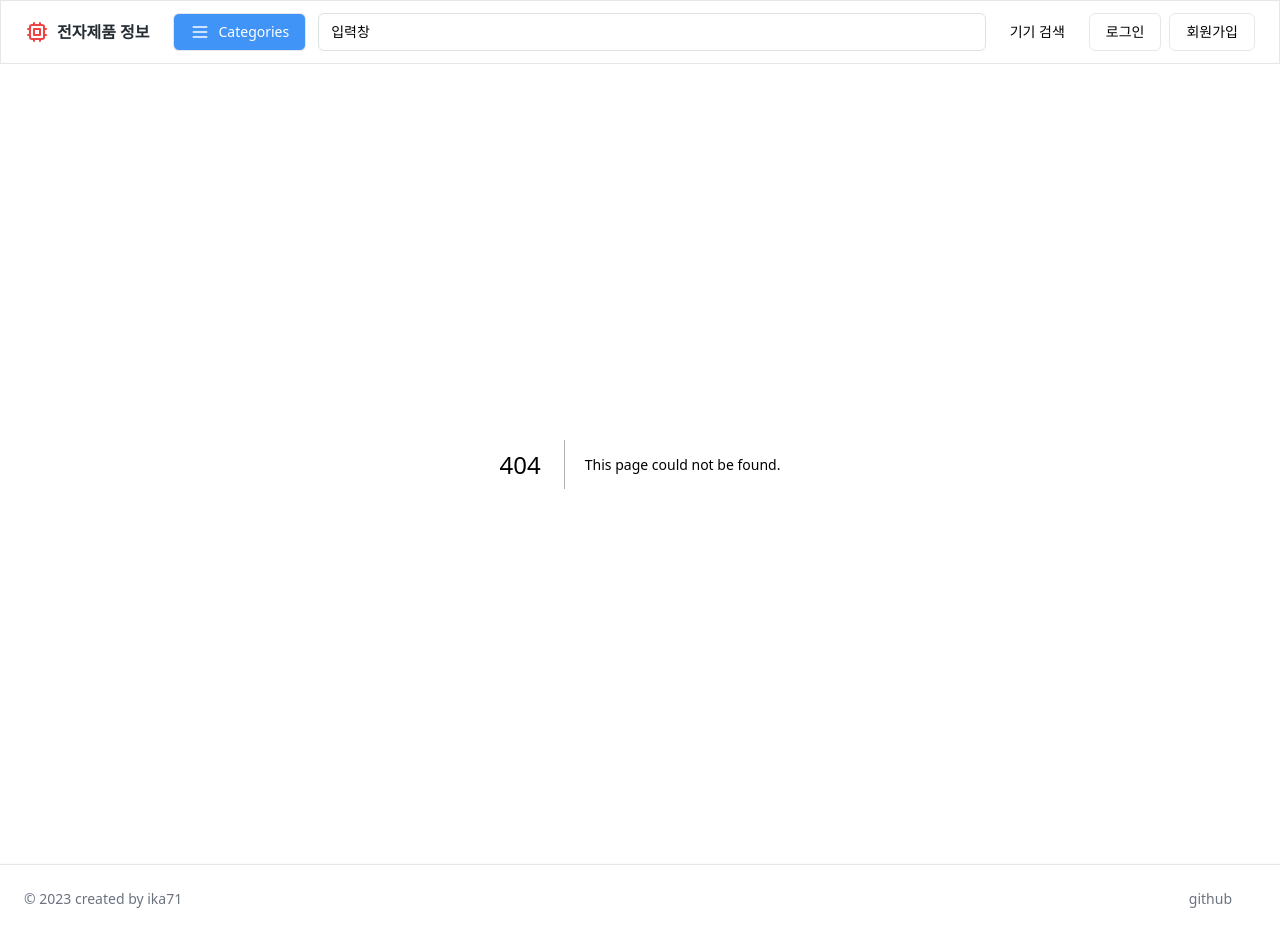
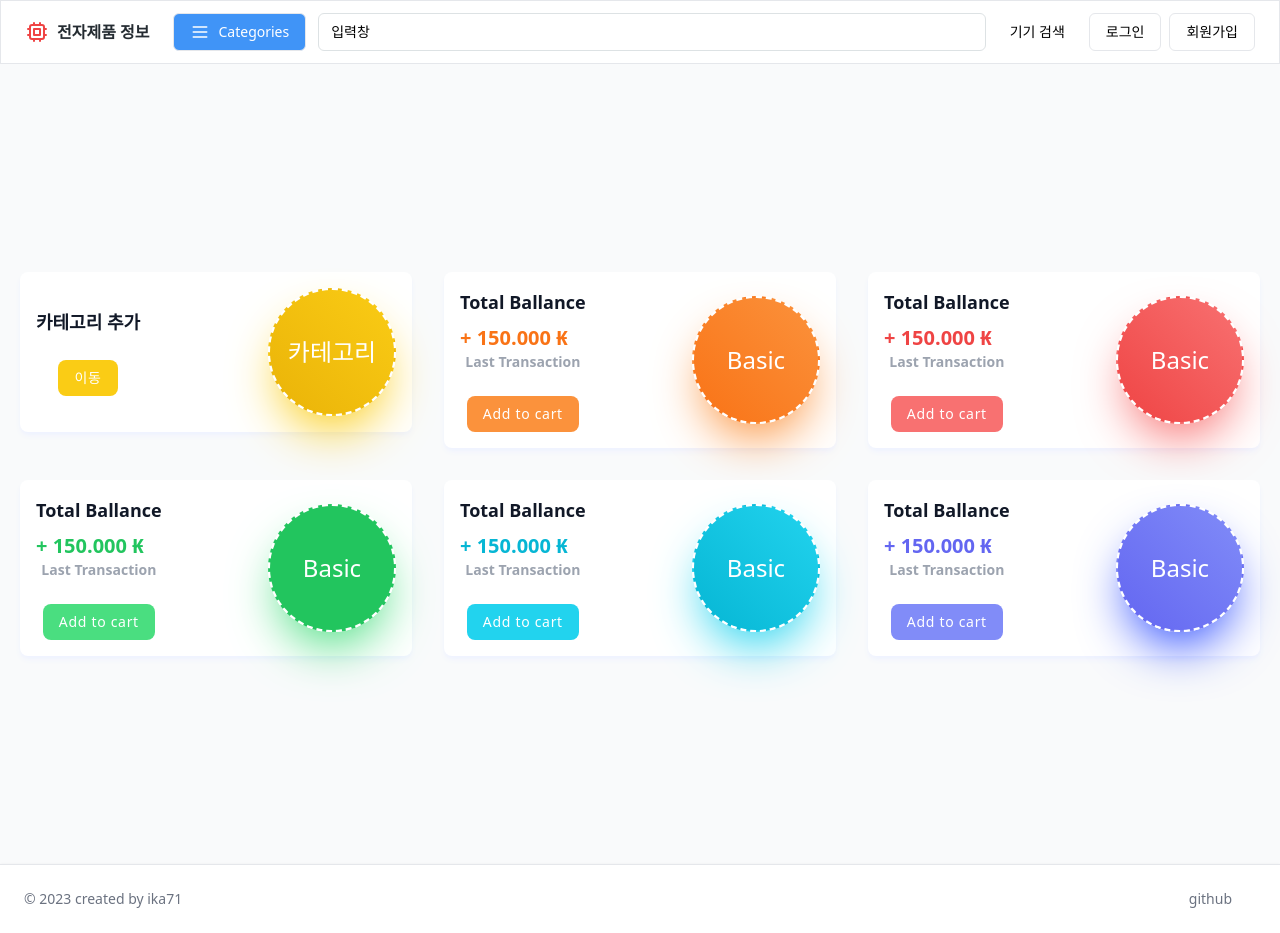
Before and after one commit to ika71/graduation-project-next, a Next.js app: page /admin in a window 1280 px wide. Before the commit this address had no page. Built offline with nearby package versions, Linux system fonts and the light colour scheme.

Commit message:
헤더 어드민 버튼 추가, 어드민 페이지 추가

```diff
--- /dev/null
+++ b/app/admin/page.tsx
@@ -0,0 +1,149 @@
+import Link from "next/link";
+
+const AdminMainPage = () => {
+  return (
+    <section className="text-gray-600 body-font bg-gray-50 h-screen flex justify-center items-center">
+      <div className="container px-5 py-24 mx-auto">
+        <div className="flex flex-wrap -m-4 text-center">
+          <div className="p-4 sm:w-1/2 lg:w-1/3 w-full hover:scale-105 duration-500">
+            <div className=" flex items-center  justify-between p-4  rounded-lg bg-white shadow-indigo-50 shadow-md">
+              <div>
+                <h2 className="text-gray-900 text-lg font-bold">
+                  카테고리 추가
+                </h2>
+                <Link href={"/admin/category"}>
+                  <button className="text-sm mt-6 px-4 py-2 bg-yellow-400 text-white rounded-lg  tracking-wider hover:bg-yellow-300 outline-none">
+                    이동
+                  </button>
+                </Link>
+              </div>
+              <div className="bg-gradient-to-tr from-yellow-500 to-yellow-400 w-32 h-32  rounded-full shadow-2xl shadow-yellow-400 border-white  border-dashed border-2  flex justify-center items-center ">
+                <div>
+                  <h1 className="text-white text-2xl">카테고리</h1>
+                </div>
+              </div>
+            </div>
+          </div>
+          <div className="p-4 sm:w-1/2 lg:w-1/3 w-full hover:scale-105 duration-500">
+            <div className=" flex items-center  justify-between p-4  rounded-lg bg-white shadow-indigo-50 shadow-md">
+              <div>
+                <h2 className="text-gray-900 text-lg font-bold">
+                  Total Ballance
+                </h2>
+                <h3 className="mt-2 text-xl font-bold text-orange-500 text-left">
+                  + 150.000 ₭
+                </h3>
+                <p className="text-sm font-semibold text-gray-400">
+                  Last Transaction
+                </p>
+                <button className="text-sm mt-6 px-4 py-2 bg-orange-400  text-white rounded-lg  tracking-wider hover:bg-orange-500 outline-none">
+                  Add to cart
+                </button>
+              </div>
+              <div className="bg-gradient-to-tr from-orange-500 to-orange-400 w-32 h-32  rounded-full shadow-2xl shadow-orange-400 border-white  border-dashed border-2  flex justify-center items-center ">
+                <div>
+                  <h1 className="text-white text-2xl">Basic</h1>
+                </div>
+              </div>
+            </div>
+          </div>
+          <div className="p-4 sm:w-1/2 lg:w-1/3 w-full hover:scale-105 duration-500">
+            <div className=" flex items-center  justify-between p-4  rounded-lg bg-white shadow-indigo-50 shadow-md">
+              <div>
+                <h2 className="text-gray-900 text-lg font-bold">
+                  Total Ballance
+                </h2>
+                <h3 className="mt-2 text-xl font-bold text-red-500 text-left">
+                  + 150.000 ₭
+                </h3>
+                <p className="text-sm font-semibold text-gray-400">
+                  Last Transaction
+                </p>
+                <button className="text-sm mt-6 px-4 py-2 bg-red-400  text-white rounded-lg  tracking-wider hover:bg-red-500 outline-none">
+                  Add to cart
+                </button>
+              </div>
+              <div className="bg-gradient-to-tr from-red-500 to-red-400 w-32 h-32  rounded-full shadow-2xl shadow-red-400 border-white  border-dashed border-2  flex justify-center items-center ">
+                <div>
+                  <h1 className="text-white text-2xl">Basic</h1>
+                </div>
+              </div>
+            </div>
+          </div>
+
+          <div className="p-4 sm:w-1/2 lg:w-1/3 w-full hover:scale-105 duration-500">
+            <div className=" flex items-center  justify-between p-4  rounded-lg bg-white shadow-indigo-50 shadow-md">
+              <div>
+                <h2 className="text-gray-900 text-lg font-bold">
+                  Total Ballance
+                </h2>
+                <h3 className="mt-2 text-xl font-bold text-green-500 text-left">
+                  + 150.000 ₭
+                </h3>
+                <p className="text-sm font-semibold text-gray-400">
+                  Last Transaction
+                </p>
+                <button className="text-sm mt-6 px-4 py-2 bg-green-400  text-white rounded-lg  tracking-wider hover:bg-green-500 outline-none">
+                  Add to cart
+                </button>
+              </div>
+              <div className="bg-gradient-to-tr from-green-500 to-green-500 w-32 h-32  rounded-full shadow-2xl shadow-green-400 border-white  border-dashed border-2  flex justify-center items-center ">
+                <div>
+                  <h1 className="text-white text-2xl">Basic</h1>
+                </div>
+              </div>
+            </div>
+          </div>
+          <div className="p-4 sm:w-1/2 lg:w-1/3 w-full hover:scale-105 duration-500">
+            <div className=" flex items-center  justify-between p-4  rounded-lg bg-white shadow-indigo-50 shadow-md">
+              <div>
+                <h2 className="text-gray-900 text-lg font-bold">
+                  Total Ballance
+                </h2>
+                <h3 className="mt-2 text-xl font-bold text-cyan-500 text-left">
+                  + 150.000 ₭
+                </h3>
+                <p className="text-sm font-semibold text-gray-400">
+                  Last Transaction
+                </p>
+                <button className="text-sm mt-6 px-4 py-2 bg-cyan-400  text-white rounded-lg  tracking-wider hover:bg-cyan-500 outline-none">
+                  Add to cart
+                </button>
+              </div>
+              <div className="bg-gradient-to-tr from-cyan-500 to-cyan-400 w-32 h-32  rounded-full shadow-2xl shadow-cyan-400 border-white  border-dashed border-2  flex justify-center items-center ">
+                <div>
+                  <h1 className="text-white text-2xl">Basic</h1>
+                </div>
+              </div>
+            </div>
+          </div>
+          <div className="p-4 sm:w-1/2 lg:w-1/3 w-full hover:scale-105 duration-500">
+            <div className=" flex items-center  justify-between p-4  rounded-lg bg-white shadow-indigo-50 shadow-md">
+              <div>
+                <h2 className="text-gray-900 text-lg font-bold">
+                  Total Ballance
+                </h2>
+                <h3 className="mt-2 text-xl font-bold text-indigo-500 text-left">
+                  + 150.000 ₭
+                </h3>
+                <p className="text-sm font-semibold text-gray-400">
+                  Last Transaction
+                </p>
+                <button className="text-sm mt-6 px-4 py-2 bg-indigo-400 text-white rounded-lg  tracking-wider hover:bg-indigo-500 outline-none">
+                  Add to cart
+                </button>
+              </div>
+              <div className="bg-gradient-to-tr from-indigo-500 to-indigo-400 w-32 h-32  rounded-full shadow-2xl shadow-[#304FFE] border-white  border-dashed border-2  flex justify-center items-center ">
+                <div>
+                  <h1 className="text-white text-2xl">Basic</h1>
+                </div>
+              </div>
+            </div>
+          </div>
+        </div>
+      </div>
+    </section>
+  );
+};
+
+export default AdminMainPage;
--- a/components/fragments/Header.tsx
+++ b/components/fragments/Header.tsx
@@ -91,17 +91,21 @@ const Header = () => {
 
               {!login && (
                 <Link href={"/signin"}>
+                  <button>
                     <div className="ml-2 flex cursor-pointer items-center gap-x-1 rounded-md border py-2 px-4 hover:bg-gray-100">
                       <span className="text-sm font-medium">로그인</span>
                     </div>
+                  </button>
                 </Link>
               )}
 
               {!login && (
                 <Link href={"/signup"}>
+                  <button>
                     <div className="ml-2 flex cursor-pointer items-center gap-x-1 rounded-md border py-2 px-4 hover:bg-gray-100">
                       <span className="text-sm font-medium">회원가입</span>
                     </div>
+                  </button>
                 </Link>
               )}
 
@@ -112,6 +116,16 @@ const Header = () => {
                   </div>
                 </button>
               )}
+
+              {login && (
+                <Link href={"/admin"}>
+                  <button>
+                    <div className="ml-2 flex cursor-pointer items-center gap-x-1 rounded-md border py-2 px-4 hover:bg-gray-100">
+                      <span className="text-sm font-medium">관리자 페이지</span>
+                    </div>
+                  </button>
+                </Link>
+              )}
             </div>
           </div>
         </div>
```
Lines whose indentation alone changed are shown as unchanged.
